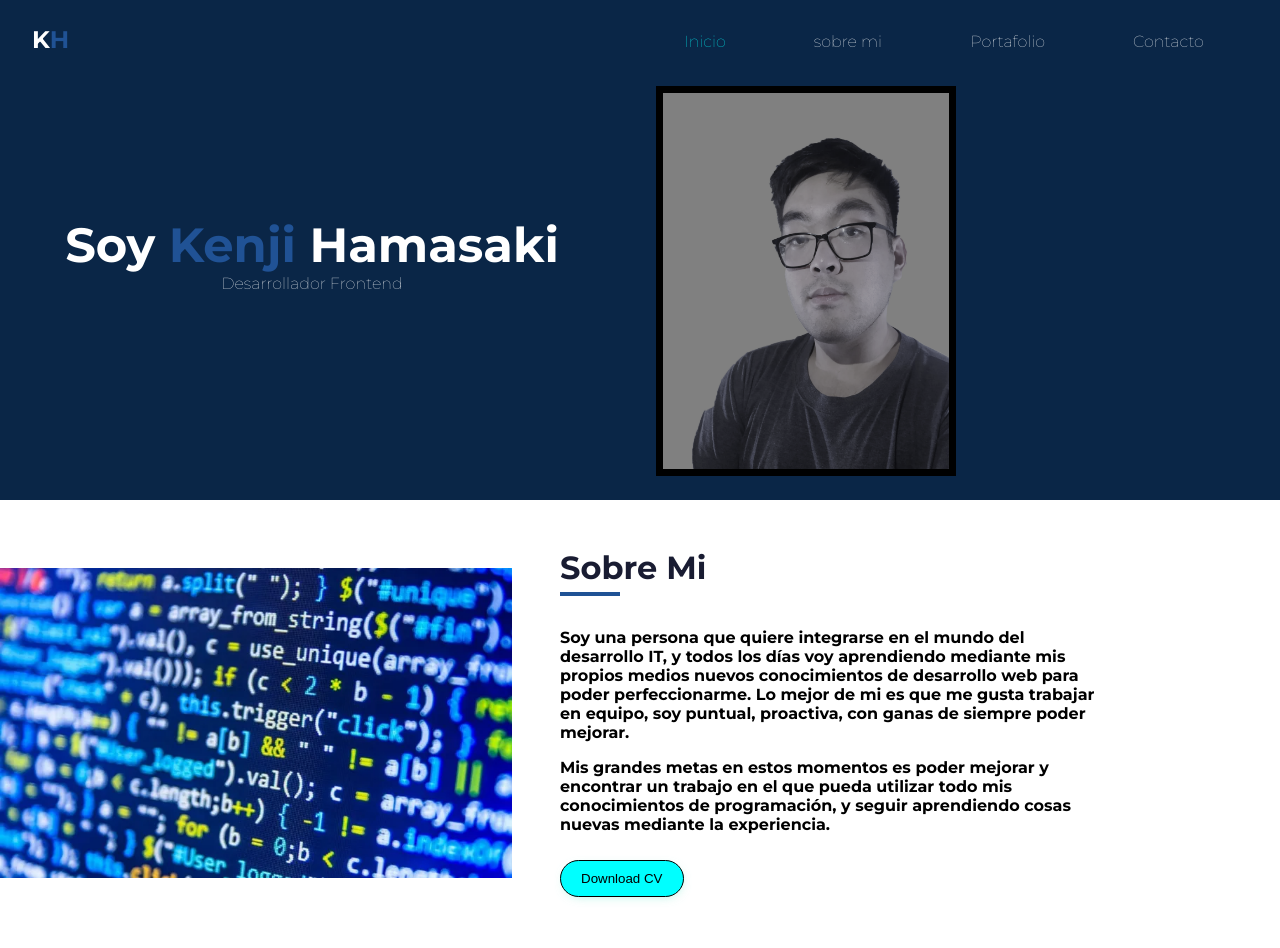
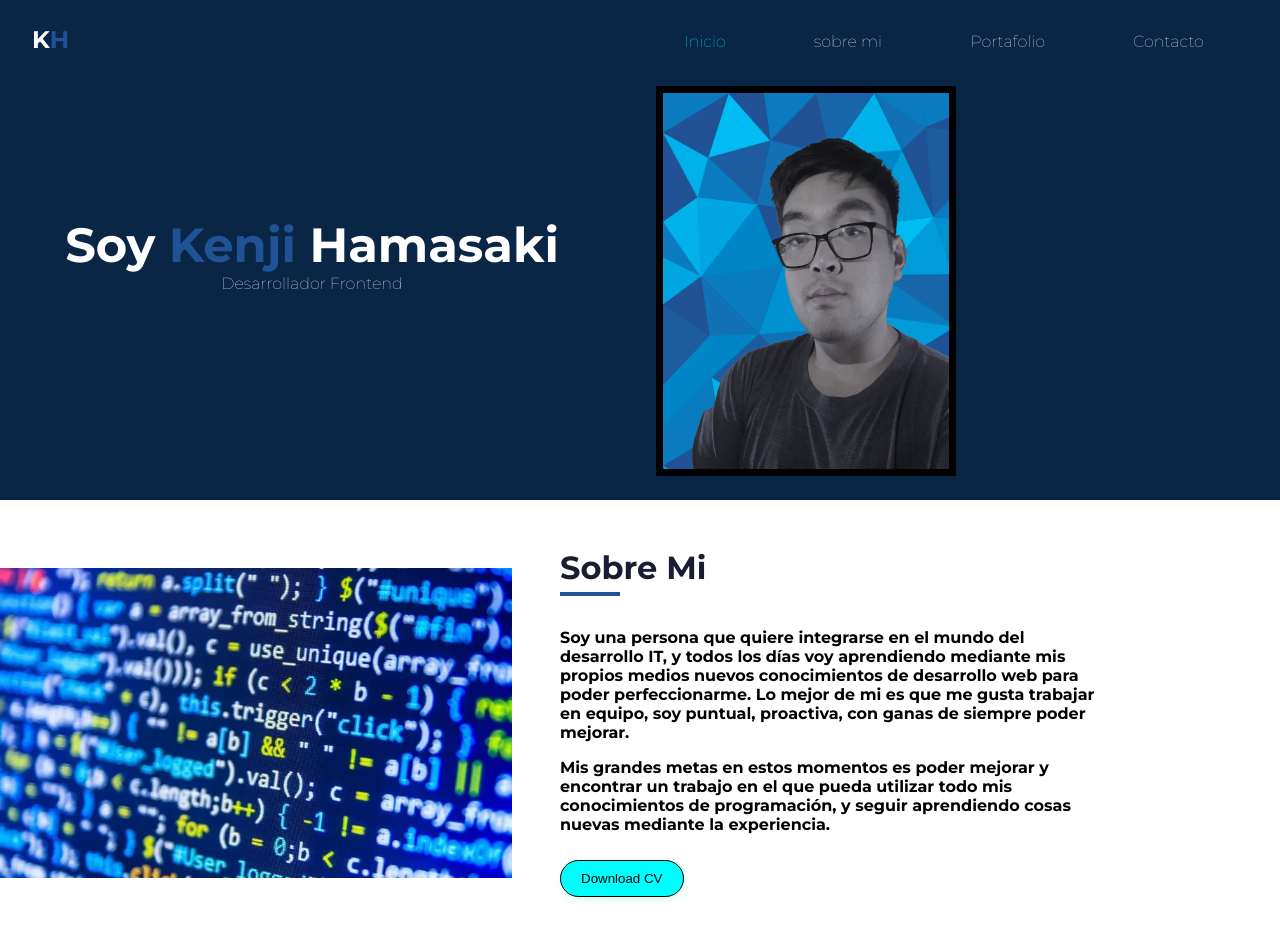
Before and after one commit to kenjihamasaki/portfolio, a plain HTML site: page index.html in a window 1280 px wide. Shown: the top 948 px of the page. Drawn offline with Linux system fonts and the light colour scheme.

Commit message:
terminando portfolio momentaneamente

```diff
--- a/assets/css/styles.css
+++ b/assets/css/styles.css
@@ -110,7 +110,7 @@ h1 {
   width: 300px;
   height: 390px;
   z-index: 1;
-  background-color: gray;
+  background: url(../img/low-poly-grid-haikei.png);
 }
 
 .about {
```
Also changed, not shown: assets/img/Captura de pantalla 2023-01-10 113907.png (added), assets/img/low-poly-grid-haikei.png (added), assets/img/triangle.svg (added).
